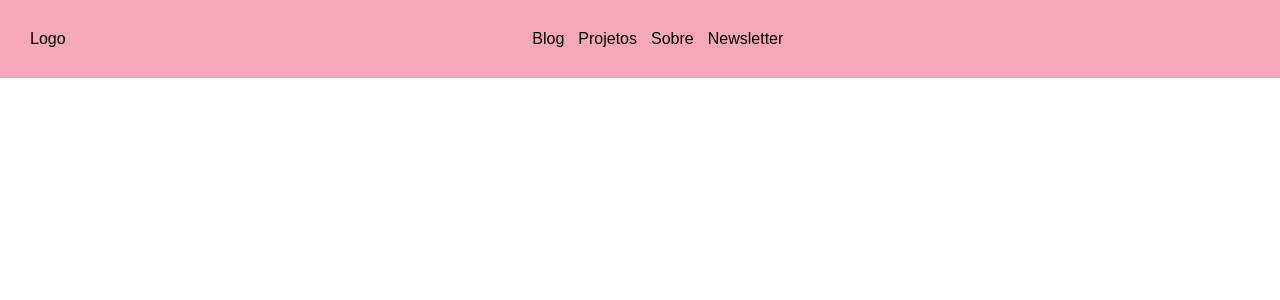
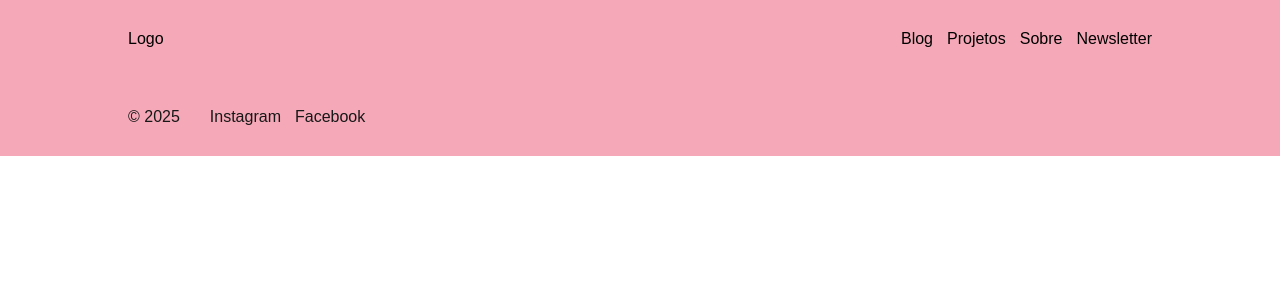
Before and after one commit to OrionAishe/Xica, a Next.js app: page / in a window 1280 px wide. Shown: the top 300 px of the page. Built offline with nearby package versions, Linux system fonts and the light colour scheme.

Commit message:
feat: create footer

```diff
--- a/src/app/layout.tsx
+++ b/src/app/layout.tsx
@@ -1,6 +1,7 @@
 import type { Metadata } from "next";
 import "./globals.css";
 import Header from "@/components/molecules/Header/Header";
+import Footer from "@/components/molecules/Footer/Footer";
 
 
 export const metadata: Metadata = {
@@ -17,6 +18,7 @@ export default function RootLayout({
       <body>
         <Header></Header>
         {children}
+        <Footer></Footer>
       </body>
     </html>
   );
--- /dev/null
+++ b/src/components/molecules/Footer/Footer.module.scss
@@ -0,0 +1,25 @@
+.Footer{
+    display: flex;
+    flex-direction: column;
+    align-items: center;
+    padding: 30px 0;
+    gap: 30px;
+    background-color: #F5A9B8;
+
+    @media(min-width: 820px){
+        flex-direction: row-reverse;
+        justify-content: start;
+        padding: 30px 10%;
+    }
+}
+
+.Footer__Navigation{
+    list-style-type: none;
+    display: flex;
+    flex-direction: column;
+    gap: 14px;
+
+    @media(min-width: 820px){
+        flex-direction: row;
+    }
+}
--- /dev/null
+++ b/src/components/molecules/Footer/Footer.tsx
@@ -0,0 +1,23 @@
+import Link from "next/link";
+import styles from './Footer.module.scss'
+
+const Footer = () => {
+    const footerLinks = [
+        { name: 'Instagram', link: 'https://www.instagram.com/itgmanicongo' },
+        { name: 'Facebook', link: 'https://www.facebook.com/itgmanicongo' }
+    ]
+    return (
+        <footer className={styles.Footer}>
+            <ul className={styles.Footer__Navigation}>
+                {footerLinks.map((item) => {
+                    return (
+                        <li><Link href={item.link}>{item.name}</Link></li>
+                    )
+                })}
+            </ul>
+            © 2025
+        </footer>
+    )
+}
+
+export default Footer;
--- a/src/components/molecules/Header/Header.module.scss
+++ b/src/components/molecules/Header/Header.module.scss
@@ -7,7 +7,7 @@
     color: #000;
 
     @media(min-width: 820px) {
-        padding: 30px;
+        padding: 30px 10%;
     }
 }
 
@@ -31,6 +31,7 @@
         position: static;
         padding: 0;
         height: auto;
+        width: auto;
     }
 }
 
```
